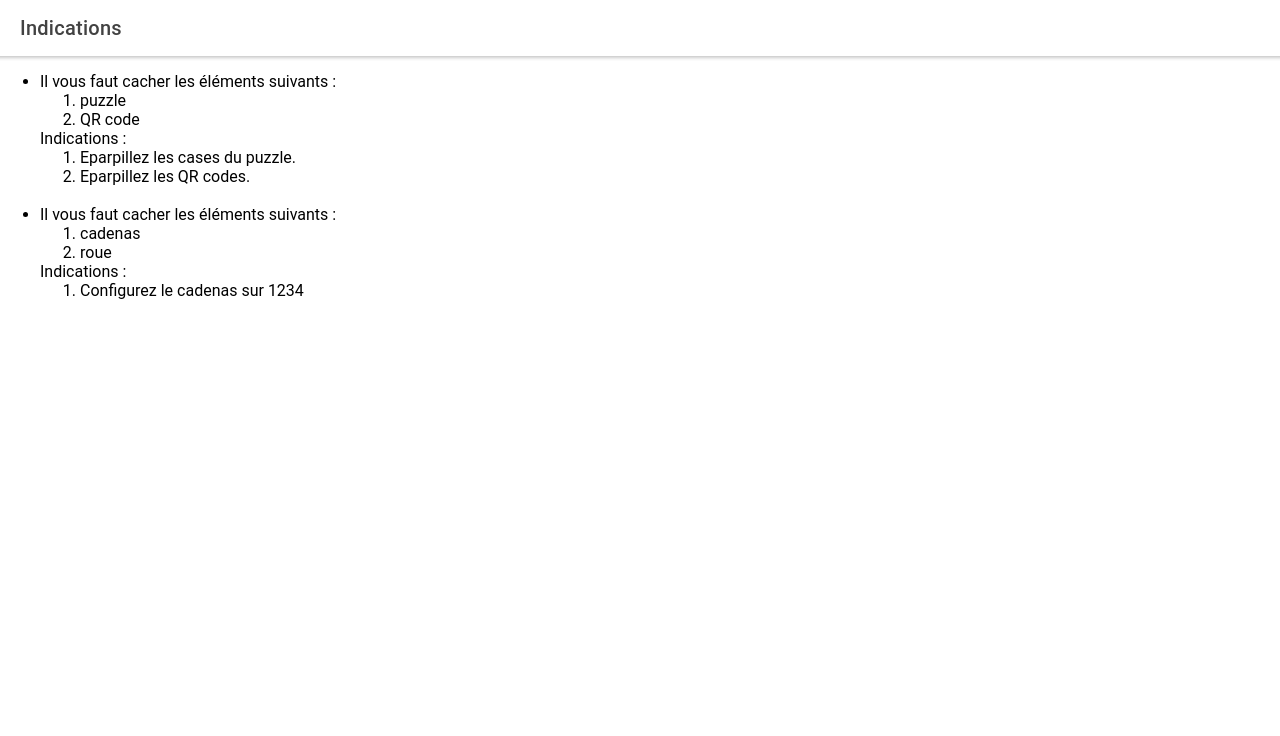
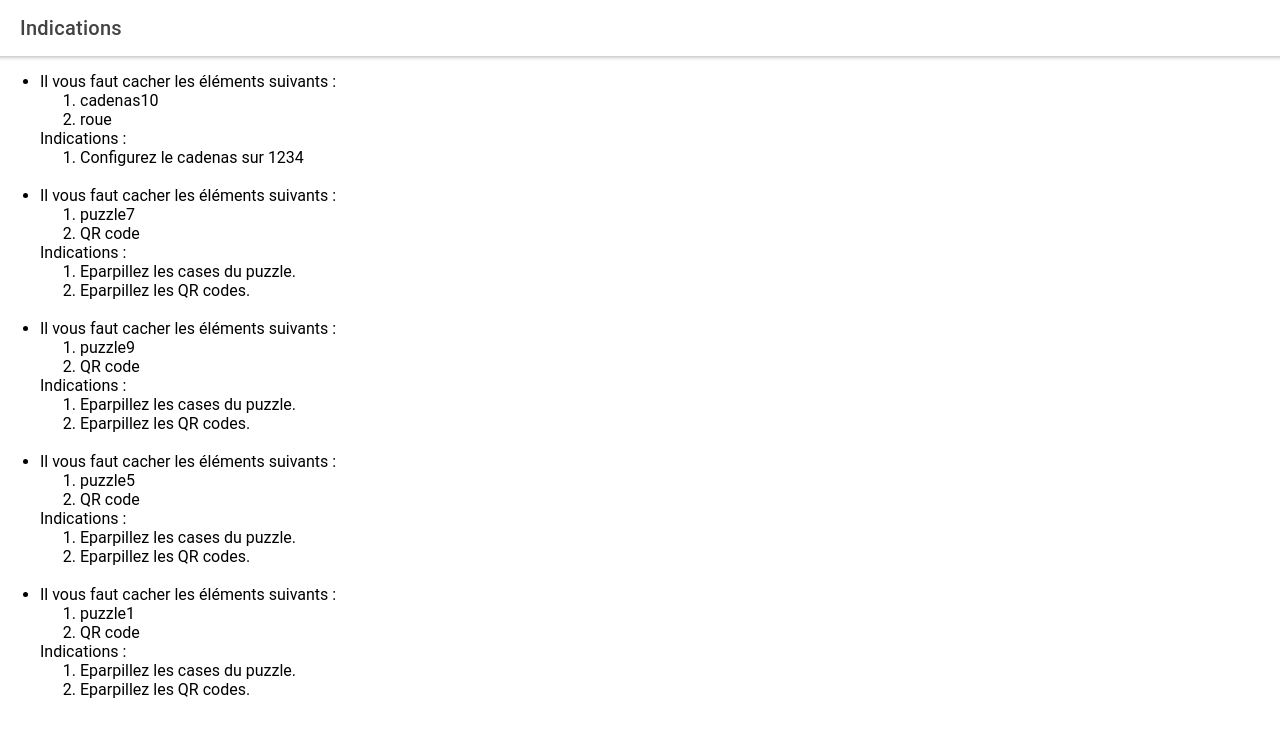
Before and after one commit to Luminilion/EskApp, a React (Create React App) app: page /enigma in a window 1280 px wide. Shown: the top 736 px of the page. Built offline with nearby package versions, Linux system fonts and the light colour scheme.

Commit message:
Added enigmas picking logic, work to pick n enigmas randomly

```diff
--- a/src/pages/Enigma.tsx
+++ b/src/pages/Enigma.tsx
@@ -4,6 +4,26 @@ import './Enigma.css';
 import enigmas from "../res/enigmas.json";
 
 const Enigma: React.FC = () => {
+
+  // Declare parameters for enigmas picking
+  const nb_enigmas = 5;
+
+  // Pick a list of random enigmas from `enigmas` object
+  let enigmas_list = enigmas.sort(() => 0.5 - Math.random()).slice(0, nb_enigmas)
+
+  // Preparing display of chosen enigmas
+  const display_enigmas = enigmas_list.map(id => (
+    <li>
+      Il vous faut cacher les éléments suivants : <ol>
+        {id.cacher.map(e => (<li>{e}</li>))}
+      </ol>
+      Indications : <ol>
+        {id.indications.map(i => (<li>{i}</li>))}
+      </ol>
+      <br />
+    </li>
+  ));
+
   return (
     <IonPage>
 
@@ -14,18 +34,7 @@ const Enigma: React.FC = () => {
       </IonHeader>
 
       <IonContent fullscreen>
-
-        <ul>{enigmas.map(id => (
-          <li>
-            Il vous faut cacher les éléments suivants : <ol>
-              {id.cacher.map(e => (<li>{e}</li>))}
-            </ol>
-            Indications : <ol>
-              {id.indications.map(i => (<li>{i}</li>))}
-            </ol>
-            <br />
-          </li>
-        ))}</ul>
+        <ul>{display_enigmas}</ul>
 
       </IonContent>
 
--- a/src/res/enigmas.json
+++ b/src/res/enigmas.json
@@ -1,7 +1,7 @@
 [
 	{
 		"cacher": [
-			"puzzle",
+			"puzzle1",
 			"QR code"
 		],
 		"indications": [
@@ -15,7 +15,111 @@
 
 	{
 		"cacher": [
-			"cadenas",
+			"cadenas2",
+			"roue"
+		],
+		"indications": [
+			"Configurez le cadenas sur 1234"
+		],
+		"indices": [
+			"Un objet et une énigme débloqueront la situation."
+		]
+	},
+	{
+		"cacher": [
+			"puzzle3",
+			"QR code"
+		],
+		"indications": [
+			"Eparpillez les cases du puzzle.",
+			"Eparpillez les QR codes."
+		],
+		"indices": [
+			"Chercher des petits objets."
+		]
+	},
+
+	{
+		"cacher": [
+			"cadenas4",
+			"roue"
+		],
+		"indications": [
+			"Configurez le cadenas sur 1234"
+		],
+		"indices": [
+			"Un objet et une énigme débloqueront la situation."
+		]
+	},
+	{
+		"cacher": [
+			"puzzle5",
+			"QR code"
+		],
+		"indications": [
+			"Eparpillez les cases du puzzle.",
+			"Eparpillez les QR codes."
+		],
+		"indices": [
+			"Chercher des petits objets."
+		]
+	},
+
+	{
+		"cacher": [
+			"cadenas6",
+			"roue"
+		],
+		"indications": [
+			"Configurez le cadenas sur 1234"
+		],
+		"indices": [
+			"Un objet et une énigme débloqueront la situation."
+		]
+	},
+	{
+		"cacher": [
+			"puzzle7",
+			"QR code"
+		],
+		"indications": [
+			"Eparpillez les cases du puzzle.",
+			"Eparpillez les QR codes."
+		],
+		"indices": [
+			"Chercher des petits objets."
+		]
+	},
+
+	{
+		"cacher": [
+			"cadenas8",
+			"roue"
+		],
+		"indications": [
+			"Configurez le cadenas sur 1234"
+		],
+		"indices": [
+			"Un objet et une énigme débloqueront la situation."
+		]
+	},
+	{
+		"cacher": [
+			"puzzle9",
+			"QR code"
+		],
+		"indications": [
+			"Eparpillez les cases du puzzle.",
+			"Eparpillez les QR codes."
+		],
+		"indices": [
+			"Chercher des petits objets."
+		]
+	},
+
+	{
+		"cacher": [
+			"cadenas10",
 			"roue"
 		],
 		"indications": [
```
